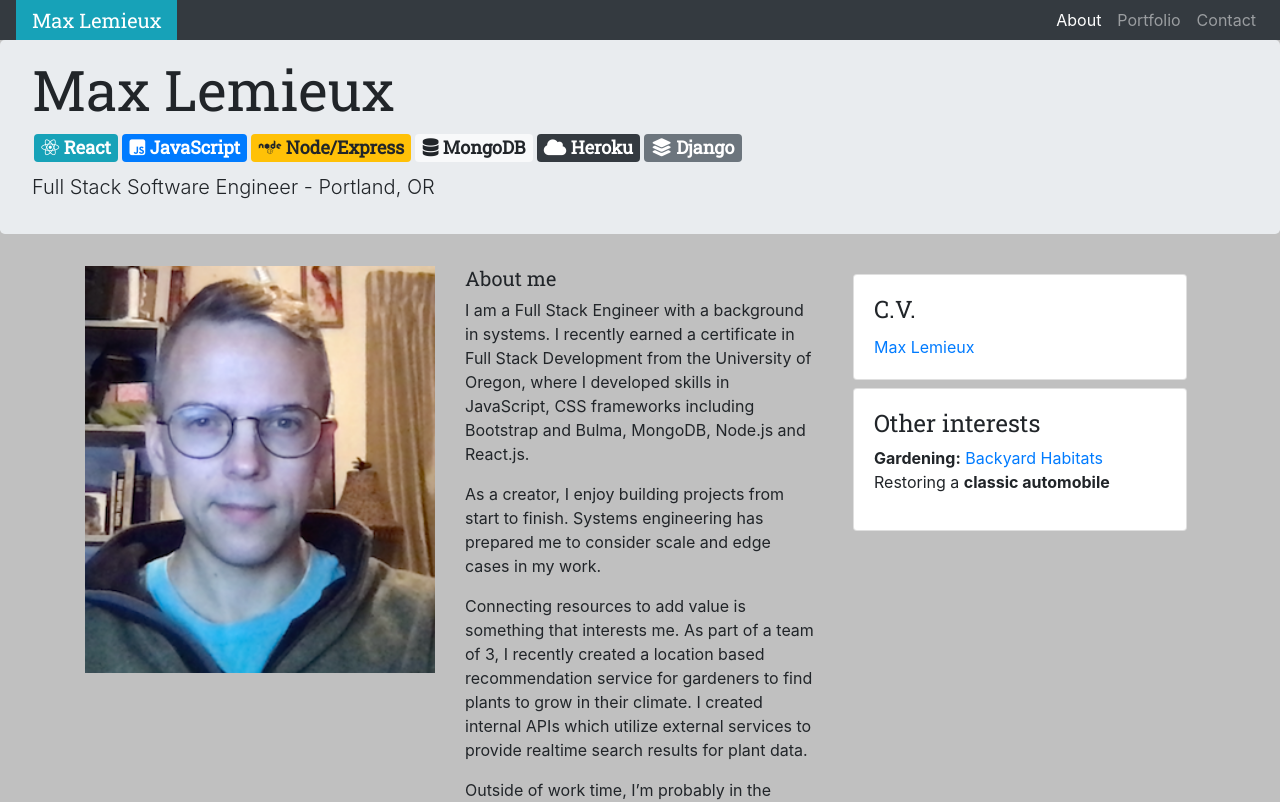
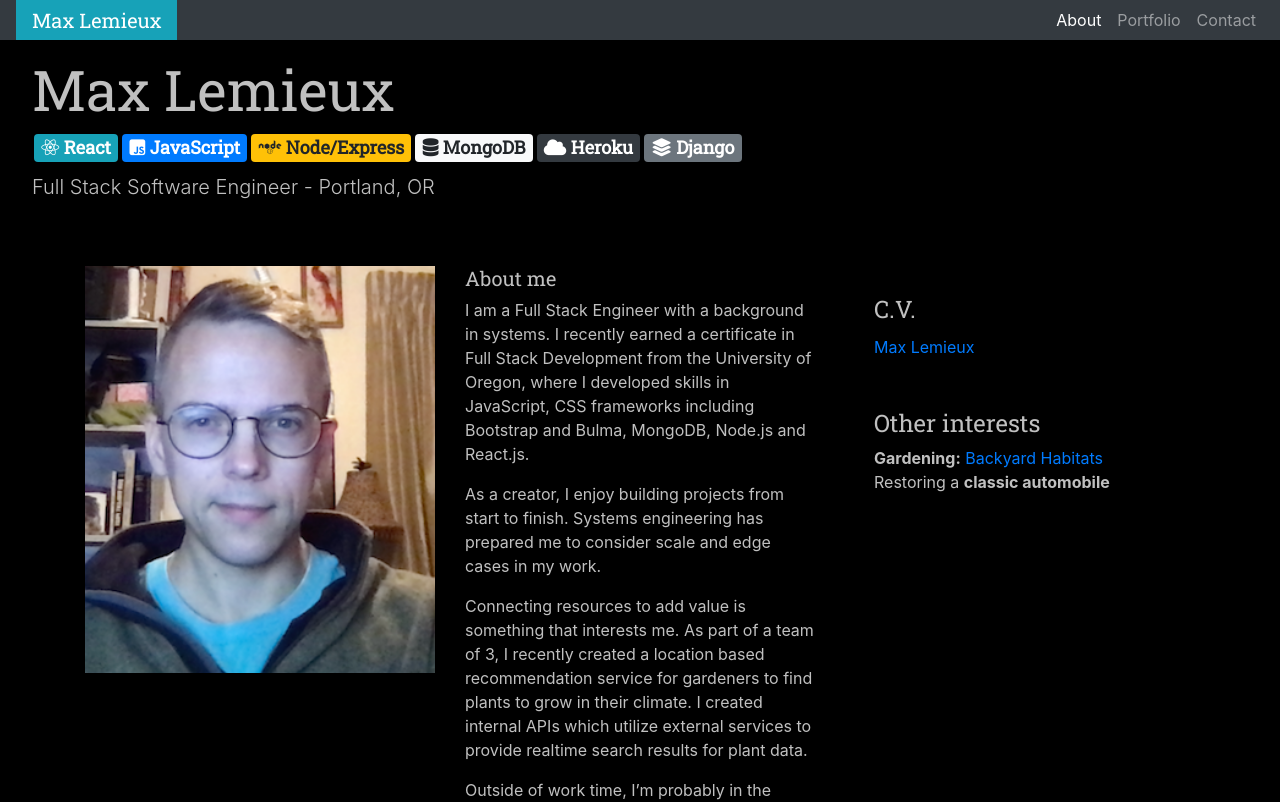
Before and after one commit to maxlemieux/portfolio, a React (Create React App) app: page / in a window 1280 px wide. Shown: the top 802 px of the page. Built offline with nearby package versions, Linux system fonts and the light colour scheme.

Commit message:
restyling

```diff
--- a/package.json
+++ b/package.json
@@ -10,7 +10,7 @@
     "node-ipinfo": "^1.0.1",
     "react": "^16.13.1",
     "react-dom": "^16.13.1",
-    "react-scripts": "3.4.1"
+    "react-scripts": "^3.4.4"
   },
   "scripts": {
     "start": "react-scripts start",
--- a/public/style.css
+++ b/public/style.css
@@ -13,7 +13,8 @@ html {
     min-height: 100%; /* Make sure footer is at bottom of screen on short pages */
 }
 body {
-    background-color: silver;
+    background-color: black;
+    color: silver;
     font-family: 'Roboto', sans-serif;
     margin: 0 auto;
     padding-bottom: 60px; /* Match the height of the footer */
@@ -26,9 +27,11 @@ footer {
     line-height: 60px; /* Vertically center the text there */
 }
 .jumbotron {
+    background-color: black;
     padding: 1rem 2rem;
 }
 
 .card {
+    background-color: black;
     margin-bottom: 30px;
 }
```
Also changed, not shown: 1 other file (tests, documents, lock files or other folders).
